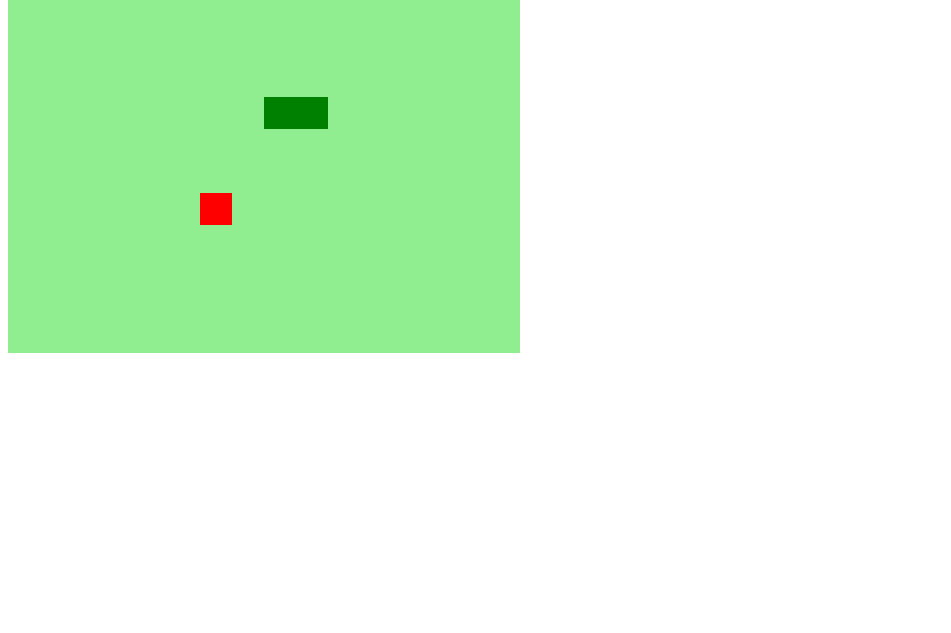
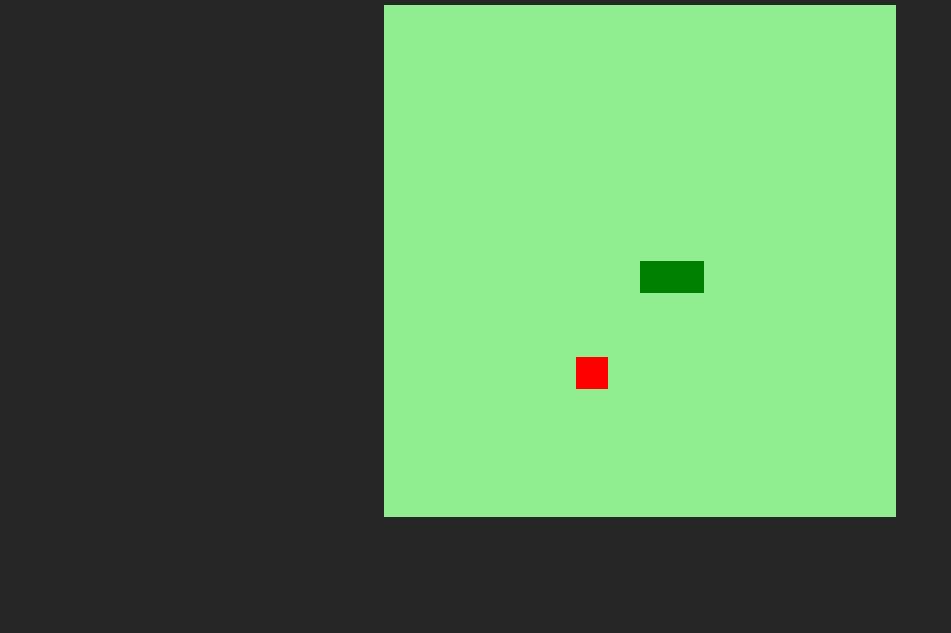
Before and after one commit to Joel-Irineu/snake-dio, a plain HTML site: page index.html in a window 1280 px wide. Shown: the part 167-800 px from the top of the page, without its empty margins (0-951 px from the left). Drawn offline with Linux system fonts and the light colour scheme.

Commit message:
aparencia da tela

```diff
--- a/app.js
+++ b/app.js
@@ -96,3 +96,7 @@ function iniciarJogo(){
 }
 
 let jogo = setInterval(iniciarJogo, 100)
+
+function reload(){
+    snake[0]
+}
--- a/index.html
+++ b/index.html
@@ -8,6 +8,7 @@
     <title>Snake Game</title>
 </head>
 <body>
+    <h1>Snake Game!</h1>
     <canvas id="snake" width="512" height="512"></canvas>
 </body>
 </html>
--- a/style.css
+++ b/style.css
@@ -0,0 +1,12 @@
+@import "https://fonts.googleapis.com/css2?family=Roboto&display=swap";
+body{
+    width: 95;
+    height: 95vh;
+    display: flex;
+    justify-content: center;
+    align-items: center;
+    flex-direction: column;
+    color: #7afc76;
+    font-family: 'Roboto', sans-serif;
+    background: #262626;
+}
```
